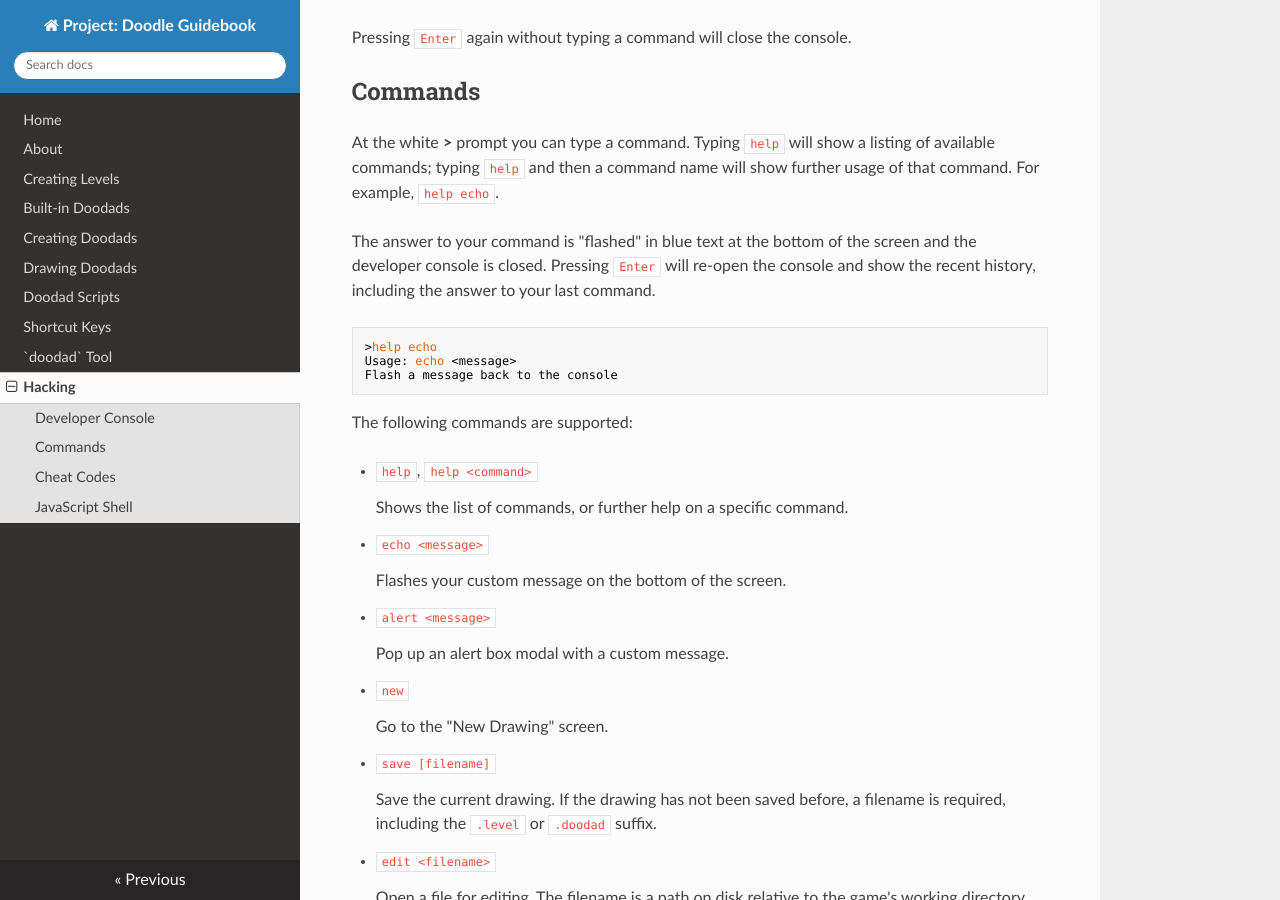
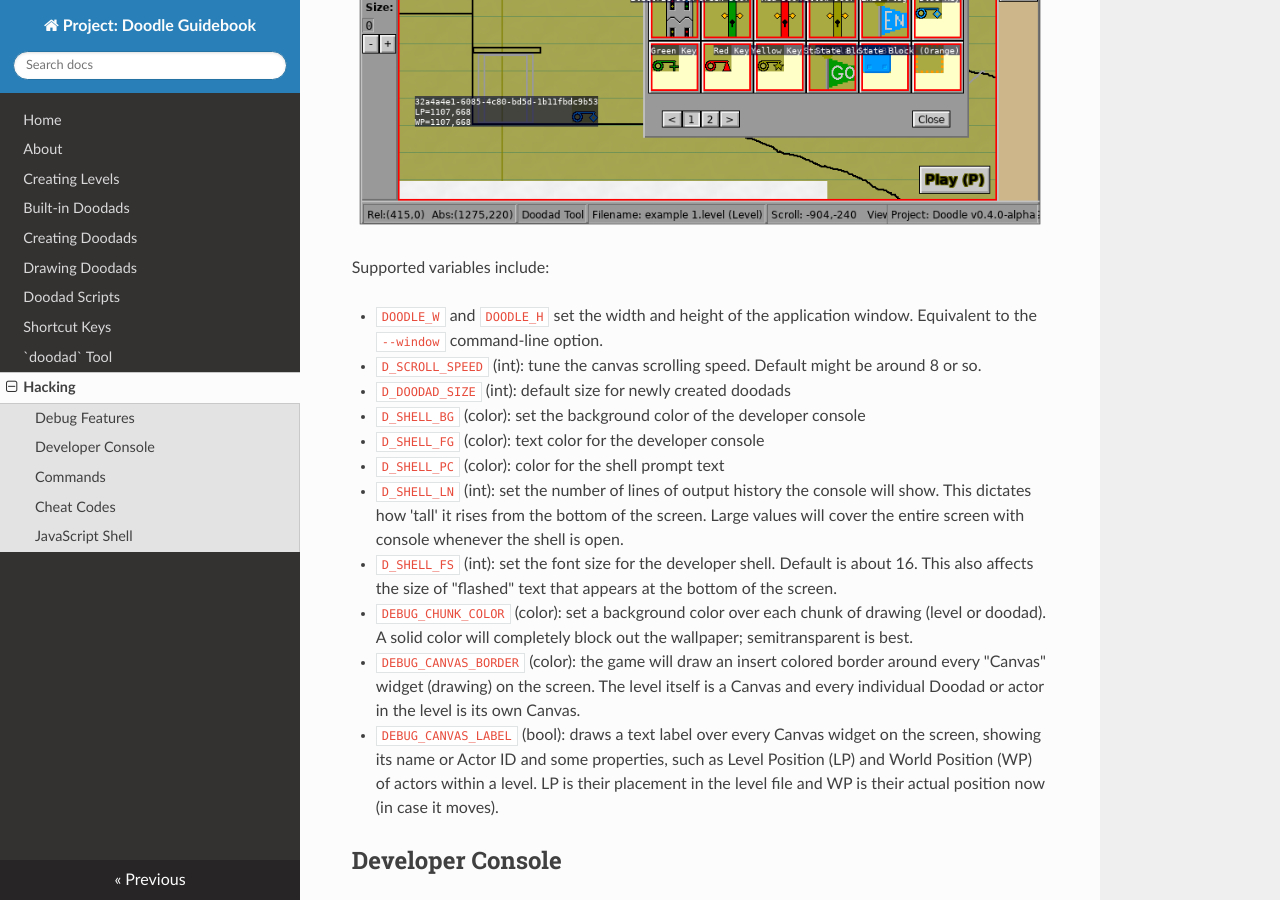
Before and after one commit to SketchyMaze/guidebook, an MkDocs documentation site: the page built from docs/hacking.md, in a window 1280 px wide and 900 px high, scrolled down 1052 px. Built offline with MkDocs 1.6.1, drawn with Linux system fonts in a browser that asks for light colours; nearby versions of some CDN libraries; some of the changed text lies outside the part shown.

Commit message:
Add debugging fun

````diff
--- a/docs/hacking.md
+++ b/docs/hacking.md
@@ -5,6 +5,62 @@ This page discusses some advanced features of the game.
 I've always loved it when developers kept debugging features in their released
 games, and playing around with those and figuring out what makes the game tick.
 I purposely left some debug features in the game that you can play around with.
+
+## Debug Features
+
+Pressing `F3` within the game will draw the **Debug Overlay** on top of the
+screen, displaying details such as the game's frames per second and some
+contextual details like: what is the world index of the pixel below your mouse
+cursor, while you're editing a level? (Details such as this are also seen in
+the status bar at the bottom of the editor screen).
+
+The game can be launched with certain **Environment Variables** set to add
+some additional debug visuals to the game. Examples:
+
+```bash
+# Draw a semi-transparent yellow background over all level chunks
+$ DEBUG_CHUNK_COLOR=FFFF0066 ./doodle
+
+# Set a window size for the application
+# (equivalent to: doodle --window 1024x768)
+$ DOODLE_W=1024 DOODLE_H=768 ./doodle
+
+# Turn on lots of fun debug features.
+$ DEBUG_CANVAS_LABEL=1 DEBUG_CHUNK_COLOR=FFFF00AA \
+  DEBUG_CANVAS_BORDER=FF0 ./doodle
+```
+
+![Debug features enabled](images/debugging.png)
+
+Supported variables include:
+
+* `DOODLE_W` and `DOODLE_H` set the width and height of the application
+  window. Equivalent to the `--window` command-line option.
+* `D_SCROLL_SPEED` (int): tune the canvas scrolling speed. Default might
+  be around 8 or so.
+* `D_DOODAD_SIZE` (int): default size for newly created doodads
+* `D_SHELL_BG` (color): set the background color of the developer console
+* `D_SHELL_FG` (color): text color for the developer console
+* `D_SHELL_PC` (color): color for the shell prompt text
+* `D_SHELL_LN` (int): set the number of lines of output history the
+  console will show. This dictates how 'tall' it rises from the bottom
+  of the screen. Large values will cover the entire screen with console
+  whenever the shell is open.
+* `D_SHELL_FS` (int): set the font size for the developer shell. Default
+  is about 16. This also affects the size of "flashed" text that appears
+  at the bottom of the screen.
+* `DEBUG_CHUNK_COLOR` (color): set a background color over each chunk
+  of drawing (level or doodad). A solid color will completely block out
+  the wallpaper; semitransparent is best.
+* `DEBUG_CANVAS_BORDER` (color): the game will draw an insert colored
+  border around every "Canvas" widget (drawing) on the screen. The level
+  itself is a Canvas and every individual Doodad or actor in the level is
+  its own Canvas.
+* `DEBUG_CANVAS_LABEL` (bool): draws a text label over every Canvas
+  widget on the screen, showing its name or Actor ID and some properties,
+  such as Level Position (LP) and World Position (WP) of actors within
+  a level. LP is their placement in the level file and WP is their
+  actual position now (in case it moves).
 
 ## Developer Console
 
@@ -14,7 +70,7 @@ bottom of the screen (all gameplay logic is paused while the console is open).
 In the console you can type anything from simple commands, to hidden cheat
 codes, to JavaScript commands to operate on some of the game's internal code!
 
-![Screenshot of the developer console](../images/shell.png)
+![Screenshot of the developer console](images/shell.png)
 
 Pressing `Enter` again without typing a command will close the console.
 
@@ -169,4 +225,4 @@ Understanding that my game's [rendering engine](https://git.kirsle.net/go/render
 [user interface toolkit](https://git.kirsle.net/go/ui) are open source projects
 you can have fun reconfiguring widgets to change colors or whatever.
 
-![Screenshot of the JavaScript REPL](../images/jsrepl.png)
+![Screenshot of the JavaScript REPL](images/jsrepl.png)
````
Also changed, not shown: docs/about.md (+2 -2 lines), docs/index.md (+7 -2 lines), docs/images/debugging.png (added).
